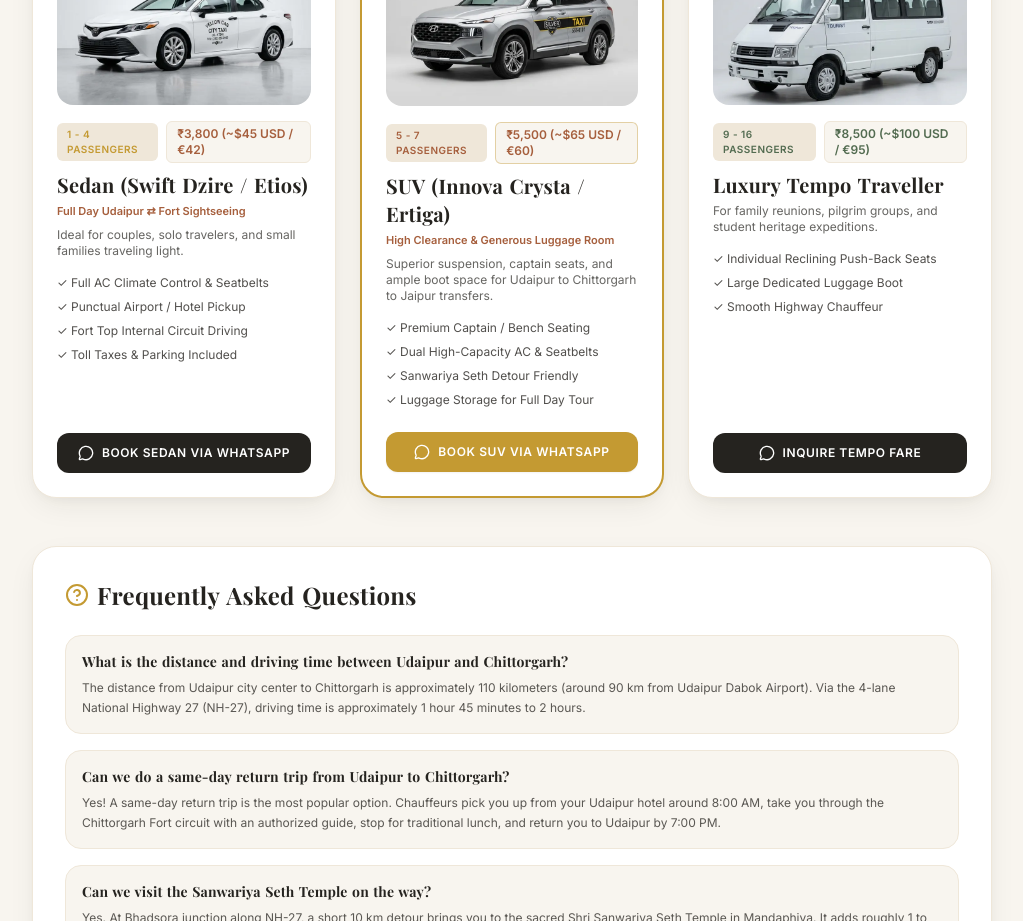
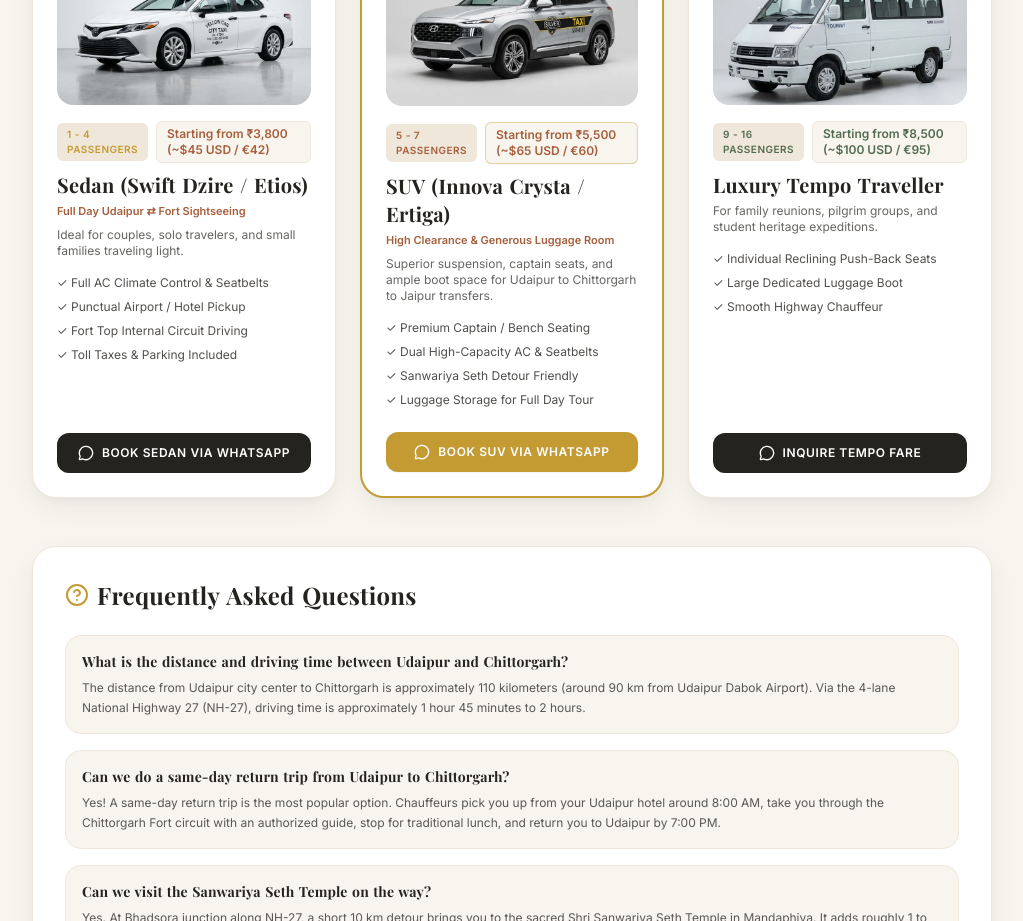
Before and after one commit to Sharmaji2516/chittorgarh-tourism, a React (Vite) app: page /udaipur-to-chittorgarh-taxi in a window 1280 px wide. Shown: the part 900-1821 px from the top of the page, without its empty margins (128-1151 px from the left). Built offline with nearby package versions, Linux system fonts and the light colour scheme; a web font is replaced by a local one.

Commit message:
feat(pricing): update all vehicle packages to explicit starting rates format (Starting from ₹X / )

```diff
--- a/src/i18n/translations/en.js
+++ b/src/i18n/translations/en.js
@@ -172,7 +172,7 @@ export const en = {
     sedan: {
       name: 'Prime Sedan (Dzire / Etios)',
       capacity: '1 - 4 Passengers',
-      price: '₹3,800 (~$45 USD / €42 EUR)',
+      price: 'Starting from ₹3,800 (~$45 USD / €42 EUR)',
       priceSub: 'Full Day Udaipur ⇄ Fort Sightseeing',
       desc: 'Perfect for couples and small families. Air-conditioned, working seatbelts, spacious boot space for luggage, and polite English-speaking chauffeur.',
       features: ['Fort Circuit Sightseeing & Monument Transfers', 'Udaipur Airport / Hotel Pickup & Drop', 'Bottled Mineral Water & Tolls Included'],
@@ -182,7 +182,7 @@ export const en = {
       name: 'Royal SUV (Innova Crysta)',
       badge: 'Foreign Guests Favorite',
       capacity: '5 - 7 Passengers',
-      price: '₹5,500 (~$65 USD / €60 EUR)',
+      price: 'Starting from ₹5,500 (~$65 USD / €60 EUR)',
       priceSub: 'Luxury Innova • High Clearance & Comfort',
       desc: 'High seating for scenic highway vistas. Maximum comfort and ample luggage room for Udaipur to Chittorgarh to Jaipur transfers.',
       features: ['Complete Fort Citadel + Menal Canyon', 'Udaipur - Chittorgarh - Jaipur Direct Transfer', 'Dual AC, Rear Seatbelts & Zero Shopping Pressure'],
@@ -191,7 +191,7 @@ export const en = {
     tempo: {
       name: 'Luxury Tempo Traveller',
       capacity: '9 - 16 Passengers',
-      price: '₹8,500 (~$100 USD / €95 EUR)',
+      price: 'Starting from ₹8,500 (~$100 USD / €95 EUR)',
       priceSub: 'Push-back AC Luxury Group Fleet',
       desc: 'Engineered for group tours, corporate excursions, and multi-generational family holidays visiting Chittorgarh and Sanwariya Seth.',
       features: ['Reclining push-back seats with aisle space', 'Dedicated oversized luggage carrier', 'Senior-friendly low entry & experienced highway driver'],
--- a/src/pages/seo/UdaipurToChittorgarhTaxi.jsx
+++ b/src/pages/seo/UdaipurToChittorgarhTaxi.jsx
@@ -130,7 +130,7 @@ const UdaipurToChittorgarhTaxi = () => {
                   1 - 4 Passengers
                 </span>
                 <span className="text-xs font-black text-[#A65F3D] bg-[#F8F5EF] px-2.5 py-1 rounded-md border border-[#EFE7D9]">
-                  ₹3,800 (~$45 USD / €42)
+                  Starting from ₹3,800 (~$45 USD / €42)
                 </span>
               </div>
               <h3 className="text-xl font-serif font-bold text-[#25231F] mt-1 mb-1">Sedan (Swift Dzire / Etios)</h3>
@@ -165,7 +165,7 @@ const UdaipurToChittorgarhTaxi = () => {
                   5 - 7 Passengers
                 </span>
                 <span className="text-xs font-black text-[#A65F3D] bg-[#F8F5EF] px-2.5 py-1 rounded-md border border-[#C49A32]/40">
-                  ₹5,500 (~$65 USD / €60)
+                  Starting from ₹5,500 (~$65 USD / €60)
                 </span>
               </div>
               <h3 className="text-xl font-serif font-bold text-[#25231F] mt-1 mb-1">SUV (Innova Crysta / Ertiga)</h3>
@@ -197,7 +197,7 @@ const UdaipurToChittorgarhTaxi = () => {
                   9 - 16 Passengers
                 </span>
                 <span className="text-xs font-black text-[#526B50] bg-[#F8F5EF] px-2.5 py-1 rounded-md border border-[#EFE7D9]">
-                  ₹8,500 (~$100 USD / €95)
+                  Starting from ₹8,500 (~$100 USD / €95)
                 </span>
               </div>
               <h3 className="text-xl font-serif font-bold text-[#25231F] mt-1 mb-1">Luxury Tempo Traveller</h3>
--- a/src/pages/seo/UdaipurToJaipurViaChittorgarhTour.jsx
+++ b/src/pages/seo/UdaipurToJaipurViaChittorgarhTour.jsx
@@ -117,9 +117,9 @@ const UdaipurToJaipurViaChittorgarhTour = () => {
               <div className="mb-4">
                 <div className="flex items-baseline gap-2">
                   <span className="text-4xl font-serif font-black text-[#25231F]">₹8,999</span>
-                  <span className="text-xs font-bold text-[#C49A32]">($108 USD / €99 EUR)</span>
+                  <span className="text-xs font-bold text-[#C49A32]">(Starts at ~$108 USD / €99 EUR)</span>
                 </div>
-                <span className="text-xs text-[#25231F]/60">All-inclusive door-to-door transfer</span>
+                <span className="text-xs text-[#25231F]/60">Starting rate • All-inclusive door-to-door transfer</span>
               </div>
               <ul className="space-y-2 text-xs text-[#25231F]/80 mb-6">
                 <li className="flex items-center gap-2"><CheckCircle2 className="w-4 h-4 text-emerald-600" /> Udaipur Hotel Pickup (e.g. 8:00 AM)</li>
@@ -147,9 +147,9 @@ const UdaipurToJaipurViaChittorgarhTour = () => {
               <div className="mb-4">
                 <div className="flex items-baseline gap-2">
                   <span className="text-4xl font-serif font-black text-[#25231F]">₹11,999</span>
-                  <span className="text-xs font-bold text-[#C49A32]">($144 USD / €132 EUR)</span>
+                  <span className="text-xs font-bold text-[#C49A32]">(Starts at ~$144 USD / €132 EUR)</span>
                 </div>
-                <span className="text-xs text-[#25231F]/60">All-inclusive door-to-door transfer</span>
+                <span className="text-xs text-[#25231F]/60">Starting rate • All-inclusive door-to-door transfer</span>
               </div>
               <ul className="space-y-2 text-xs text-[#25231F]/80 mb-6">
                 <li className="flex items-center gap-2"><CheckCircle2 className="w-4 h-4 text-emerald-600" /> Spacious seating for long highway journey</li>
```
